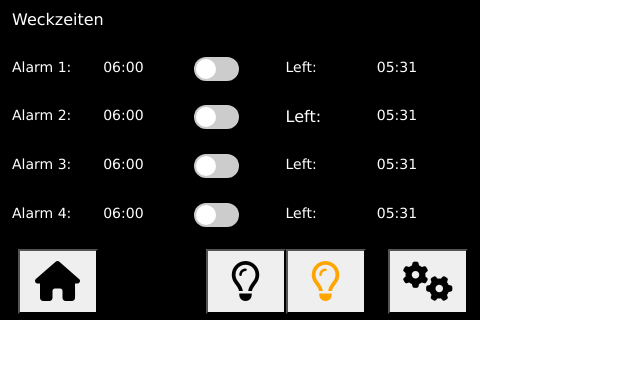
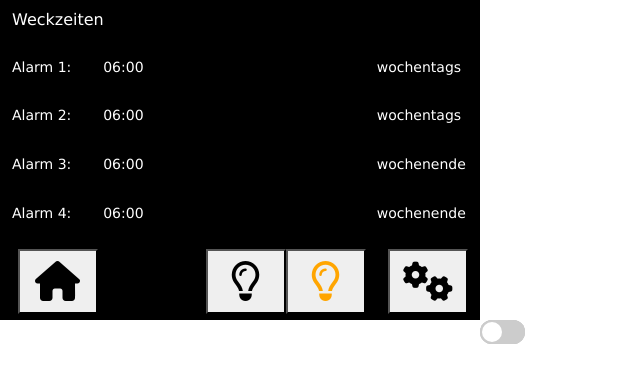
Before and after one commit to BitPhil/RaspiClock, a Flask app: page /alarms.html in a window 1280 px wide. Shown: the top 383 px of the page, without its empty margins (0-640 px from the left). Run offline with Flask 2, Linux system fonts and the light colour scheme; some libraries are stand-ins or nearby versions.

Commit message:
alarms edited

```diff
--- a/app/static/css/alarms.css
+++ b/app/static/css/alarms.css
@@ -24,10 +24,10 @@ a {
     grid-template-areas:
         ". . . . . . ."
         ". header header header . . ."
-        ". title_1 time_1 x_1 l_1 timeuntil_1 ."
-        ". title_2 time_2 x_2 l_2 timeuntil_2 ."
-        ". title_3 time_3 x_3 l_3 timeuntil_3 ."
-        ". title_4 time_4 x_4 l_4 timeuntil_4 ."
+        ". title_1 time_1 x_1 x_1 typetxt_1 ."
+        ". title_2 time_2 x_2 x_2 typetxt_2 ."
+        ". title_3 time_3 x_3 x_3 typetxt_3 ."
+        ". title_4 time_4 x_4 x_4 typetxt_4 ."
         ". homebtn . light_offbtn light_onbtn settingsbtn ."
         ". . . . . . ."
 }
@@ -150,54 +150,20 @@ input:checked + .slider:before {
     font-size: 14px;
 }
 
-.timeuntil_1{
-    grid-area: timeuntil_1;
+.type_1{
+    grid-area: typetxt_1;
     font-size: 14px;
 }
-.timeuntil_2{
-    grid-area: timeuntil_2;
+.type_2{
+    grid-area: typetxt_2;
     font-size: 14px;
 }
-.timeuntil_3{
-    grid-area: timeuntil_3;
+.type_3{
+    grid-area: typetxt_3;
     font-size: 14px;
 }
-.timeuntil_4{
-    grid-area: timeuntil_4;
-    font-size: 14px;
-}
-
-.x_1{
-    grid-area: x_1;
-    font-size: 14px;
-}
-.x_2{
-    grid-area: x_2;
-    font-size: 16px;
-}
-.x_3{
-    grid-area: x_3;
-    font-size: 14px;
-}
-.x_4{
-    grid-area: x_4;
-    font-size: 14px;
-}
-
-.l_1{
-    grid-area: l_1;
-    font-size: 14px;
-}
-.l_2{
-    grid-area: l_2;
-    font-size: 16px;
-}
-.l_3{
-    grid-area: l_3;
-    font-size: 14px;
-}
-.l_4{
-    grid-area: l_4;
+.type_4{
+    grid-area: typetxt_4;
     font-size: 14px;
 }
 
--- a/app/templates/alarms.html
+++ b/app/templates/alarms.html
@@ -10,8 +10,7 @@
 
 <label class="title_1">Alarm 1:</label>
 <label class="time_1" onclick="set_alarmtime()">06:00</label>
-<label class="l_1">Left:</label>
-<label class="timeuntil_1">05:31</label>
+<label class="type_1">wochentags</label>
 <label class="switch x_1">
   <input type="checkbox" onclick="checkbox(this)"/>
   <span class="slider round"></span>
@@ -19,8 +18,7 @@
 
 <label class="title_2">Alarm 2:</label>
 <label class="time_2" onclick="set_alarmtime()">06:00</label>
-<label class="l_2">Left:</label>
-<label class="timeuntil_2">05:31</label>
+<label class="type_2">wochentags</label>
 <label class="switch x_2">
   <input type="checkbox" onclick="checkbox(this)"/>
   <span class="slider round"></span>
@@ -28,8 +26,7 @@
 
 <label class="title_3">Alarm 3:</label>
 <label class="time_3" onclick="set_alarmtime()">06:00</label>
-<label class="l_3">Left:</label>
-<label class="timeuntil_3">05:31</label>
+<label class="type_3">wochenende</label>
 <label class="switch x_3">
   <input type="checkbox" onclick="checkbox(this)"/>
   <span class="slider round"></span>
@@ -37,8 +34,7 @@
 
 <label class="title_4">Alarm 4:</label>
 <label class="time_4" onclick="set_alarmtime()">06:00</label>
-<label class="l_4">Left:</label>
-<label class="timeuntil_4">05:31</label>
+<label class="type_4">wochenende</label>
 <label class="switch x_4">
   <input type="checkbox" onclick="checkbox(this)"/>
   <span class="slider round"></span>
```
